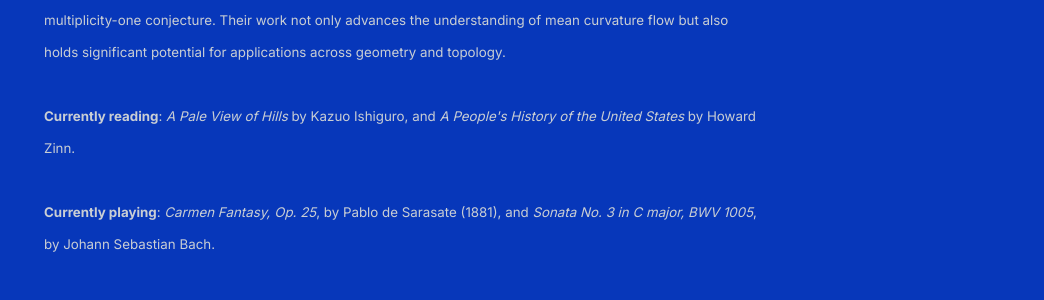
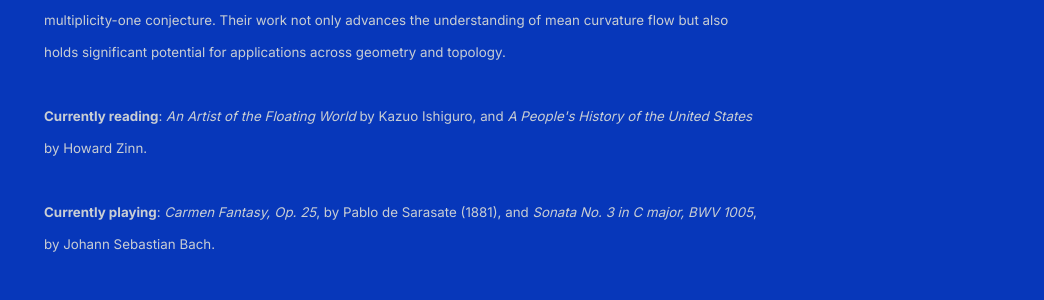
Before and after one commit to shihankanungo/shihankanungo.github.io, a Jekyll site: the page built from index.md, in a window 1280 px wide. Shown: the part 878-1178 px from the top of the page, without its empty margins (236-1280 px from the left). Built offline with Jekyll 4.4.1, drawn with Linux system fonts in a browser that asks for light colours.

Commit message:
Update _config.yml

```diff
--- a/_config.yml
+++ b/_config.yml
@@ -11,7 +11,7 @@
           <br /><br />
           <small><b>Recent news</b>: Richard Bamler, a mathematician at UC Berkeley, and Bruce Kleiner of NYU have proved the multiplicity-one conjecture. Their work not only advances the understanding of mean curvature flow but also holds significant potential for applications across geometry and topology. </small>
           <br /><br />
-          <small><b>Currently reading</b>: <i>A Pale View of Hills</i> by Kazuo Ishiguro, and <i>A People's History of the United States</i> by Howard Zinn.</small>
+          <small><b>Currently reading</b>: <i>An Artist of the Floating World</i> by Kazuo Ishiguro, and <i>A People's History of the United States</i> by Howard Zinn.</small>
           <br /><br />
           <small><b>Currently playing</b>: <i>Carmen Fantasy, Op. 25</i>, by Pablo de Sarasate (1881), and <i>Sonata No. 3 in C major, BWV 1005</i>, by Johann Sebastian Bach.</small>
           <br /><br />
```
